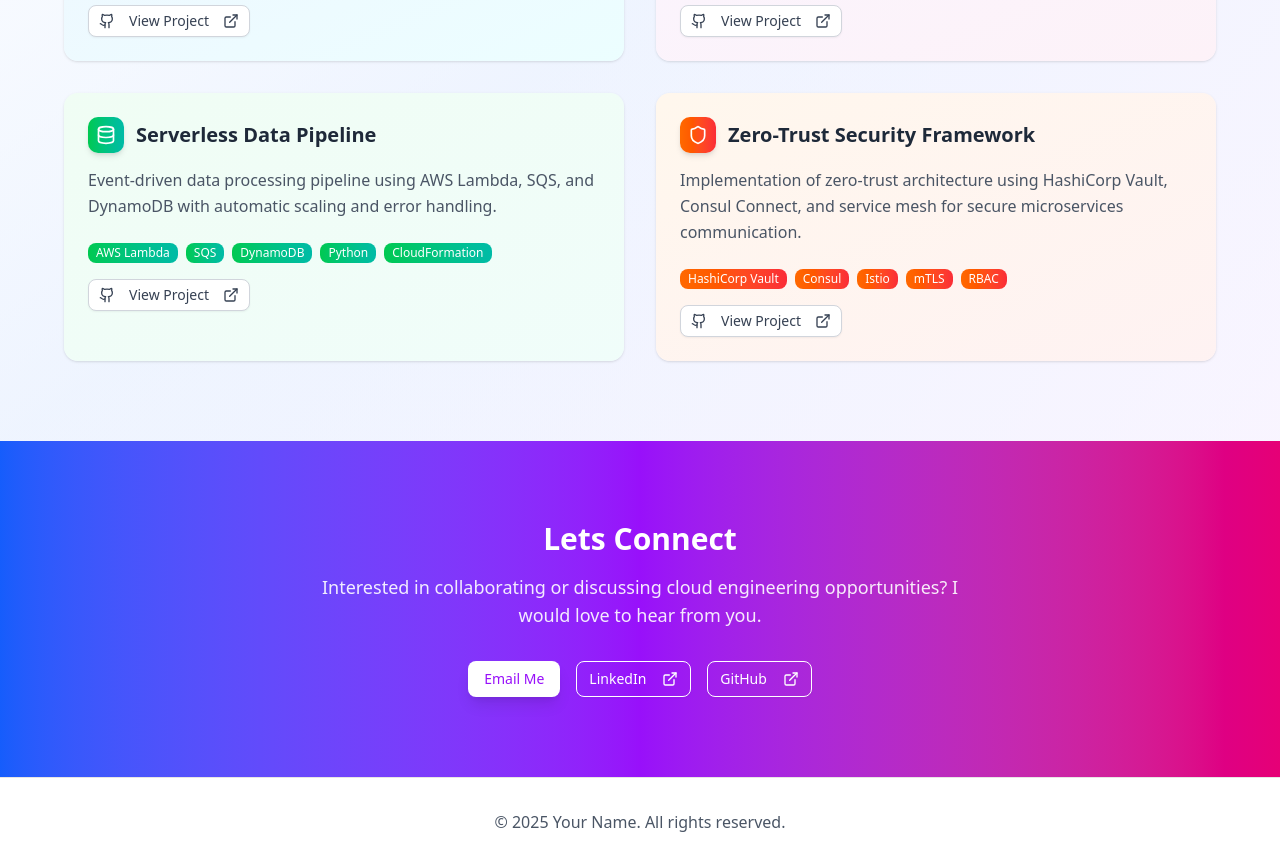
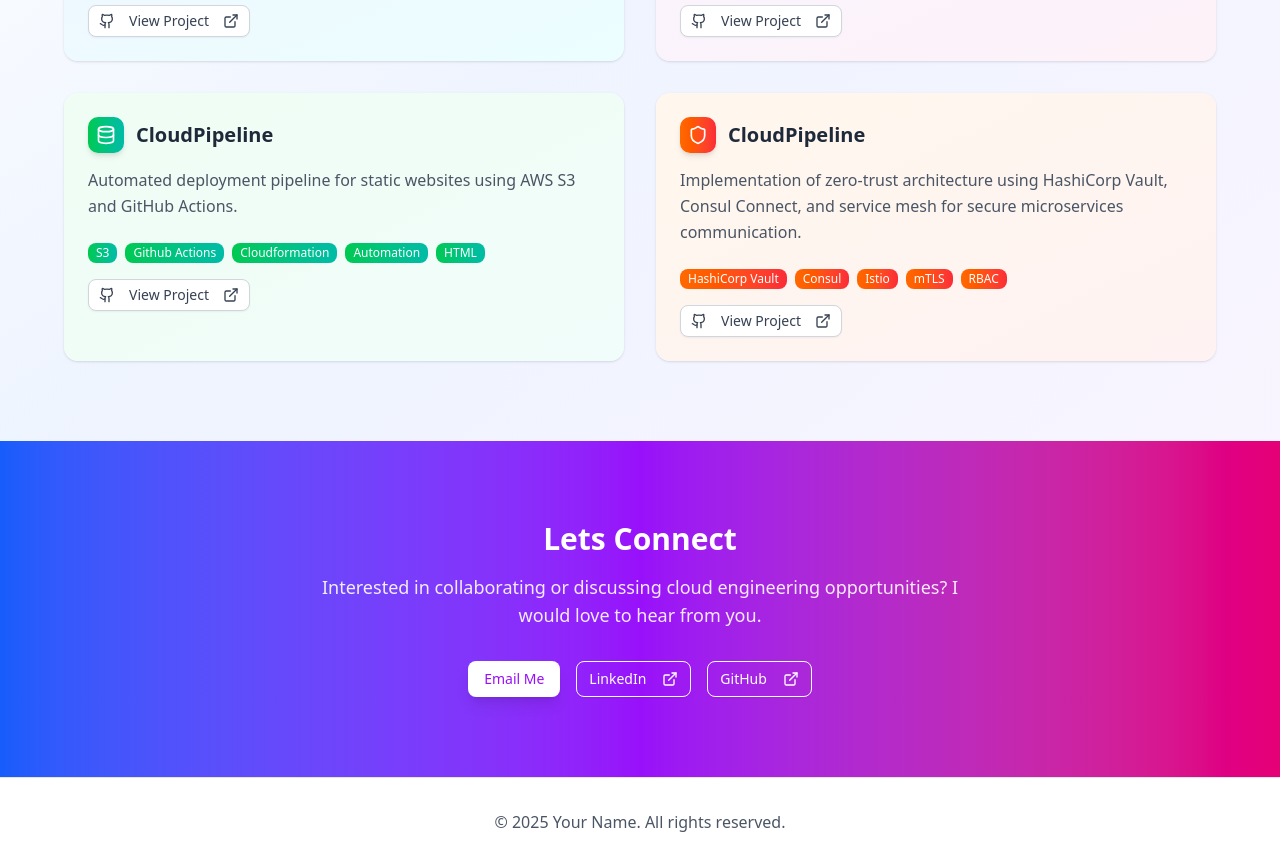
Before and after one commit to jihad0822/portfolio, a Next.js app in the folder portfolio/: page / in a window 1280 px wide. Shown: the part 1080-1946 px from the top of the page. Built offline with nearby package versions, Linux system fonts and the light colour scheme.

Commit message:
updated website

```diff
--- a/portfolio/src/app/page.tsx
+++ b/portfolio/src/app/page.tsx
@@ -24,19 +24,19 @@ export default function Portfolio() {
       icon: <Server className="h-5 w-5" />,
     },
     {
-      title: "Serverless Data Pipeline",
+      title: "CloudPipeline",
       description:
-        "Event-driven data processing pipeline using AWS Lambda, SQS, and DynamoDB with automatic scaling and error handling.",
-      technologies: ["AWS Lambda", "SQS", "DynamoDB", "Python", "CloudFormation"],
-      link: "https://github.com/yourusername/serverless-pipeline",
+        "Automated deployment pipeline for static websites using AWS S3 and GitHub Actions.",
+      technologies: ["S3", "Github Actions", "Cloudformation", "Automation", "HTML"],
+      link: "https://github.com/jihad0822/cloudpipe-deploy",
       icon: <Database className="h-5 w-5" />,
     },
     {
-      title: "Zero-Trust Security Framework",
+      title: "CloudPipeline",
       description:
         "Implementation of zero-trust architecture using HashiCorp Vault, Consul Connect, and service mesh for secure microservices communication.",
       technologies: ["HashiCorp Vault", "Consul", "Istio", "mTLS", "RBAC"],
-      link: "https://github.com/yourusername/zero-trust-framework",
+      link: "https://github.com/jihad0822/cloudpipe-deploy",
       icon: <Shield className="h-5 w-5" />,
     },
   ]
```
